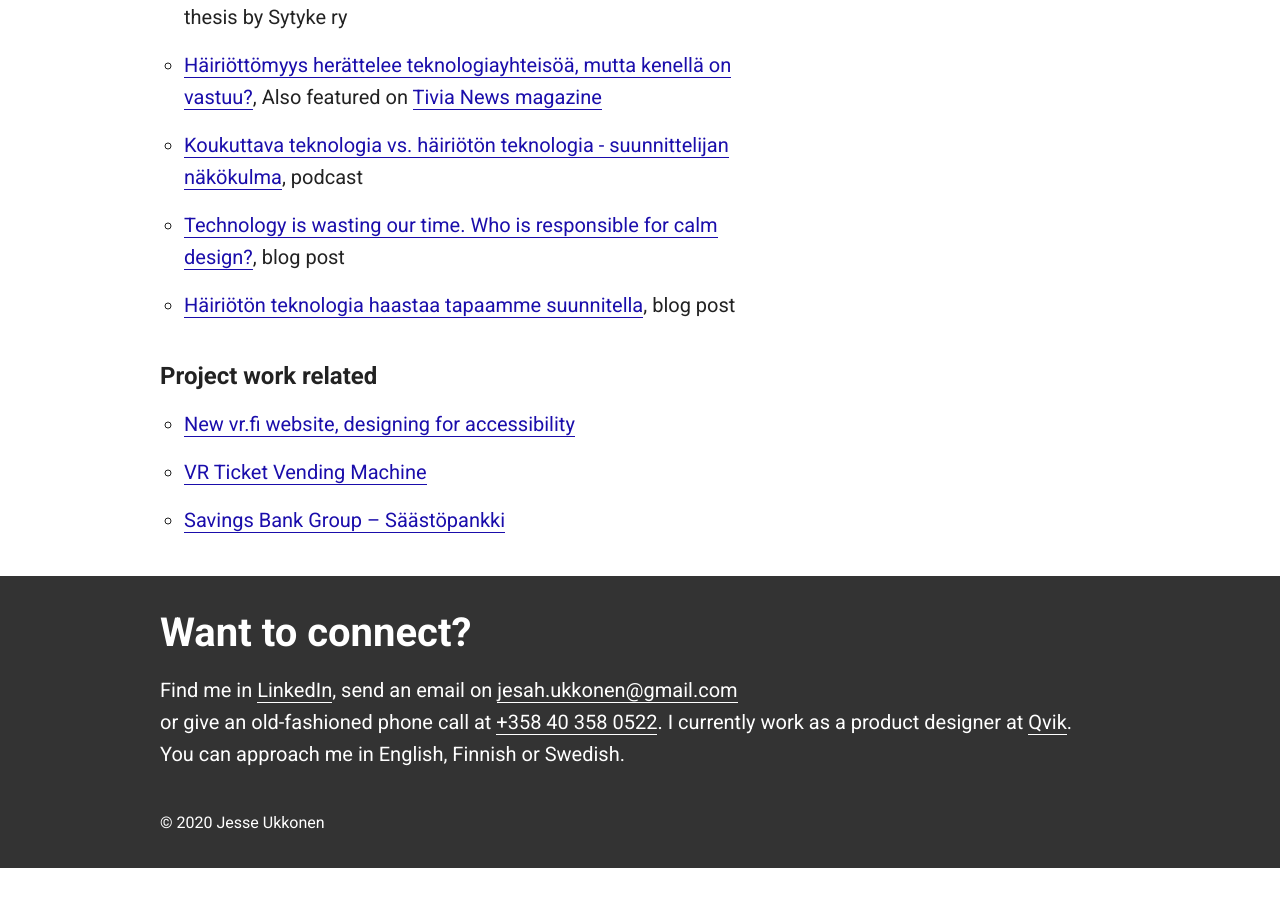
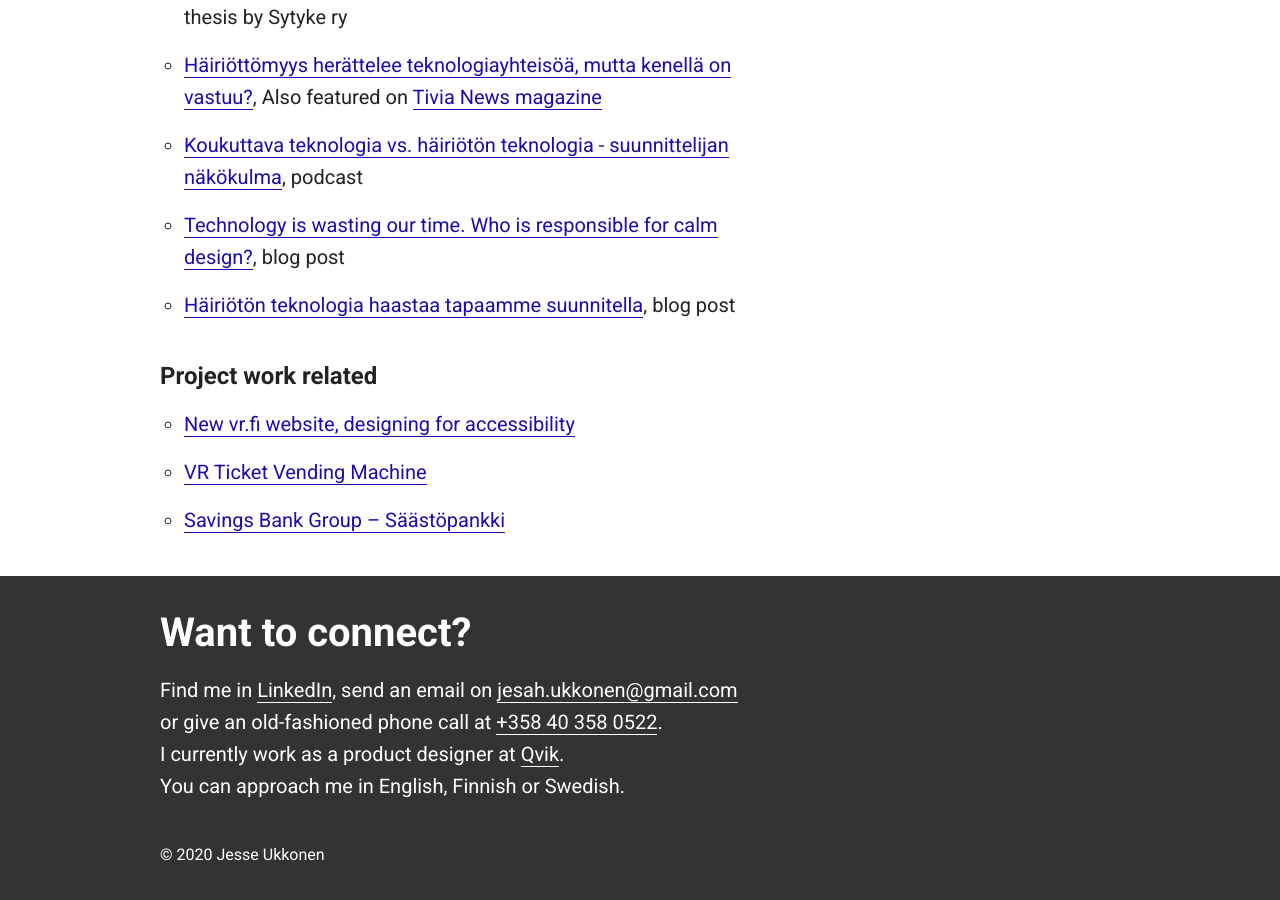
Before and after one commit to jesseu/jesseu.github.io, a Jekyll site: the page built from index.html, in a window 1280 px wide and 900 px high, scrolled down 2206 px. Built offline with Jekyll 4.4.1, drawn with Linux system fonts in a browser that asks for light colours; before the commit the page ends 3074 px from its top, so only the background shows below that.

Commit message:
Update default.html

```diff
--- a/_layouts/default.html
+++ b/_layouts/default.html
@@ -47,7 +47,7 @@
     <footer class= "footer">
       <div class="container footer-content">
         <h2><a id="connect"></a>Want to connect?</h2>
-        <p>Find me in <a class="link-dark-bg" href="https://www.linkedin.com/in/jesseukkonen/" target="_blank">LinkedIn</a>, send an email on <a class="link-dark-bg" href="javascript:alert('JavaScript')" onclick="this.href=atob('bWFpbHRvOmplc2FoLnVra29uZW4lNDBnbWFpbC5jb20='); return true" target="_blank">jesah.ukkonen@gmail.com</a><br> or give an old-fashioned phone call at <a class="link-dark-bg" href="tel:+358403580522">+358 40 358 0522</a>. I currently work as a product designer at <a class="link-dark-bg" href="https://qvik.com/" target="_blank">Qvik</a>. <br>You can approach me in English, Finnish or Swedish.</p>
+        <p>Find me in <a class="link-dark-bg" href="https://www.linkedin.com/in/jesseukkonen/" target="_blank">LinkedIn</a>, send an email on <a class="link-dark-bg" href="javascript:alert('JavaScript')" onclick="this.href=atob('bWFpbHRvOmplc2FoLnVra29uZW4lNDBnbWFpbC5jb20='); return true" target="_blank">jesah.ukkonen@gmail.com</a><br> or give an old-fashioned phone call at <a class="link-dark-bg" href="tel:+358403580522">+358 40 358 0522</a>.<br> I currently work as a product designer at <a class="link-dark-bg" href="https://qvik.com/" target="_blank">Qvik</a>.<br> You can approach me in English, Finnish or Swedish.</p>
 
         <p style="margin-bottom:0; font-size:1rem;">&copy; <script type="text/javascript">document.write(new Date().getFullYear());
           </script> Jesse Ukkonen</p>
```
